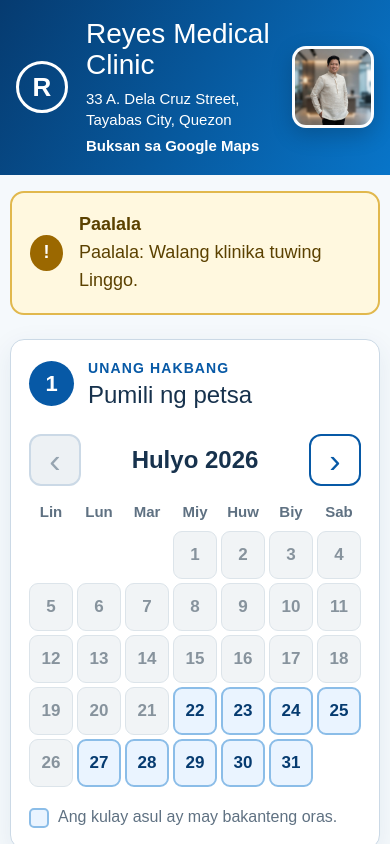
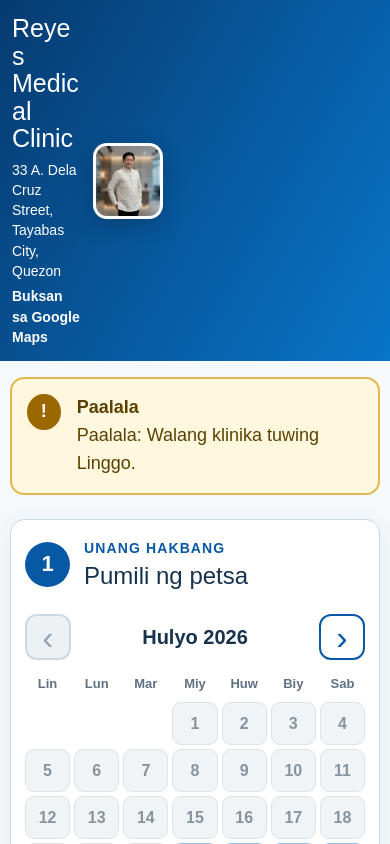
Before and after one commit to markcapuarodriguez/clinic-ni-aris-website, a Next.js app: page / in a window 390 px wide. Shown: the top 844 px of the page. Built offline with nearby package versions, Linux system fonts and the light colour scheme; no server answers.

Commit message:
Improve cellphone browser layout

```diff
--- a/app/globals.css
+++ b/app/globals.css
@@ -3,7 +3,7 @@
 :root { --blue: #0759a6; --blue-dark: #063b70; --blue-soft: #eaf4ff; --green: #18794e; --ink: #17324d; --muted: #5f7182; --line: #cbd9e6; --background: #f5f9fc; }
 * { box-sizing: border-box; }
 html { background: var(--background); scroll-behavior: smooth; }
-body { margin: 0; color: var(--ink); background: var(--background); font-family: Arial, Helvetica, sans-serif; font-size: 18px; line-height: 1.55; }
+body { min-width: 0; margin: 0; color: var(--ink); background: var(--background); font-family: Arial, Helvetica, sans-serif; font-size: 18px; line-height: 1.55; overflow-wrap: break-word; }
 button, input, textarea { font: inherit; }
 button { cursor: pointer; }
 button:disabled { cursor: not-allowed; }
@@ -110,7 +110,7 @@ footer a { color: white; font-weight: 700; }
 .admin-nav button:hover { background: #edf4fa; }
 .admin-nav .active { color: white; background: var(--blue); }
 .admin-nav a:last-child { margin-top: auto; color: var(--blue); border: 1px solid #a9cbe8; }
-.admin-content { min-width: 0; }
+.admin-content, .booking-layout > *, .booking-details > * { min-width: 0; }
 .admin-welcome { display: flex; justify-content: space-between; gap: 20px; align-items: end; margin-bottom: 22px; }
 .admin-welcome h2 { margin: 0; font-size: 30px; }
 .admin-welcome p { margin: 4px 0 0; color: var(--muted); }
@@ -129,7 +129,7 @@ footer a { color: white; font-weight: 700; }
 .admin-empty strong { font-size: 22px; }
 .admin-empty p { color: var(--muted); }
 .admin-empty a { color: var(--blue); font-weight: 800; }
-.table-wrap { overflow-x: auto; }
+.table-wrap { max-width: 100%; overflow-x: auto; overscroll-behavior-inline: contain; -webkit-overflow-scrolling: touch; }
 table { width: 100%; border-collapse: collapse; }
 th, td { padding: 15px 20px; border-bottom: 1px solid #e0e8ee; text-align: left; }
 th { color: var(--muted); background: #f7fafc; font-size: 14px; text-transform: uppercase; letter-spacing: .04em; }
@@ -190,33 +190,62 @@ td small { display: block; color: var(--muted); }
 @media (max-width: 800px) { .admin-shell { grid-template-columns: 1fr; } .admin-nav { min-height: 0; display: grid; grid-template-columns: repeat(3, 1fr); } .admin-nav a:last-child { margin-top: 0; } }
 @media (max-width: 600px) {
   body { font-size: 18px; }
-  .clinic-header { min-height: 96px; padding: 18px 16px; }
+  .clinic-header { min-height: 96px; display: grid; grid-template-columns: 82px minmax(0, 1fr); gap: 14px; padding: 16px; }
   .doctor-photo { width: 82px; height: 82px; border-width: 3px; border-radius: 14px; }
-  .clinic-address a { margin: 4px 0 0; }
-  .brand-mark { width: 52px; height: 52px; flex-basis: 52px; font-size: 26px; }
+  .clinic-address a { display: block; margin: 5px 0 0; }
+  .brand-mark { display: none; }
   .clinic-label { display: none; }
+  .clinic-header h1 { font-size: clamp(25px, 8vw, 34px); }
   .page-shell { width: min(100% - 20px, 1180px); margin-top: 16px; }
-  .announcement, .card { padding: 18px; border-radius: 14px; }
+  .announcement { align-items: flex-start; padding: 15px; }
+  .announcement, .card { border-radius: 14px; }
+  .card { padding: 18px 14px; }
+  .calendar-nav { grid-template-columns: 46px 1fr 46px; gap: 6px; }
+  .calendar-nav strong { font-size: 20px; }
+  .nav-button { width: 46px; height: 46px; }
   .calendar-grid { gap: 4px; }
   .calendar-day, .calendar-empty { min-height: 48px; border-radius: 9px; }
-  .calendar-day { font-size: 17px; }
+  .calendar-day { padding: 0; font-size: 16px; }
   .time-grid { grid-template-columns: repeat(2, 1fr); }
   .saved-message dl div { grid-template-columns: 1fr; gap: 2px; }
   .confirmation-layout { grid-template-columns: 1fr; }
   .confirmation-actions { grid-template-columns: 1fr; }
   footer { flex-direction: column; }
-  .admin-header { align-items: flex-start; }
+  .admin-header { min-height: 0; align-items: stretch; flex-direction: column; padding: 18px 16px; }
   .staff-gate-card { padding: 25px 20px; }
-  .staff-account { flex-direction: column; align-items: flex-end; gap: 8px; }
+  .staff-account { width: 100%; justify-content: space-between; align-items: center; gap: 12px; text-align: left; }
+  .staff-account a { flex: 0 0 auto; }
   .admin-shell { width: min(100% - 20px, 1280px); margin-top: 14px; }
-  .admin-nav { grid-template-columns: 1fr 1fr; }
+  .admin-nav { min-height: 0; display: flex; flex-direction: row; gap: 8px; padding: 10px; overflow-x: auto; overscroll-behavior-inline: contain; -webkit-overflow-scrolling: touch; }
+  .admin-nav a, .admin-nav button { min-height: 48px; flex: 0 0 auto; white-space: nowrap; }
+  .admin-nav a:last-child { margin: 0; }
   .admin-welcome { align-items: flex-start; flex-direction: column; }
   .summary-grid { grid-template-columns: 1fr 1fr; }
   .summary-card:last-child { grid-column: 1 / -1; }
+  .summary-card { min-height: 132px; padding: 15px; }
+  .summary-card strong { font-size: 36px; }
+  .admin-section-heading { align-items: flex-start; flex-direction: column; padding: 18px 16px; }
+  .admin-section-heading h2 { font-size: 22px; }
+  .table-wrap table { min-width: 620px; }
+  th, td { padding: 13px 14px; }
   .appointment-row { grid-template-columns: 1fr; }
-  .row-actions { justify-content: flex-start; }
+  .row-actions { justify-content: stretch; }
+  .row-actions button { flex: 1 1 135px; }
   .schedule-days label { grid-template-columns: 1fr; }
   .inline-control, .form-footer { align-items: stretch; flex-direction: column; }
+  .admin-form, .checkin-content { padding: 18px 14px; }
+  .closed-dates, .schedule-days { padding: 14px; }
+}
+
+@media (max-width: 420px) {
+  .clinic-header { grid-template-columns: 70px minmax(0, 1fr); gap: 11px; padding: 14px 12px; }
+  .doctor-photo { width: 70px; height: 76px; }
+  .clinic-header h1 { font-size: 25px; }
+  .clinic-address { font-size: 14px; }
+  .calendar-weekdays { font-size: 13px; }
+  .calendar-day, .calendar-empty { min-height: 43px; }
+  .summary-grid { grid-template-columns: 1fr; }
+  .summary-card:last-child { grid-column: auto; }
 }
 
 @media (prefers-reduced-motion: reduce) {
--- a/app/layout.tsx
+++ b/app/layout.tsx
@@ -1,7 +1,13 @@
-import type { Metadata } from "next";
+import type { Metadata, Viewport } from "next";
 import { Geist, Geist_Mono } from "next/font/google";
 import { headers } from "next/headers";
 import "./globals.css";
+
+export const viewport: Viewport = {
+  width: "device-width",
+  initialScale: 1,
+  viewportFit: "cover",
+};
 
 const geistSans = Geist({
   variable: "--font-geist-sans",
```
Also changed, not shown: 1 other file (tests, documents, lock files or other folders).
